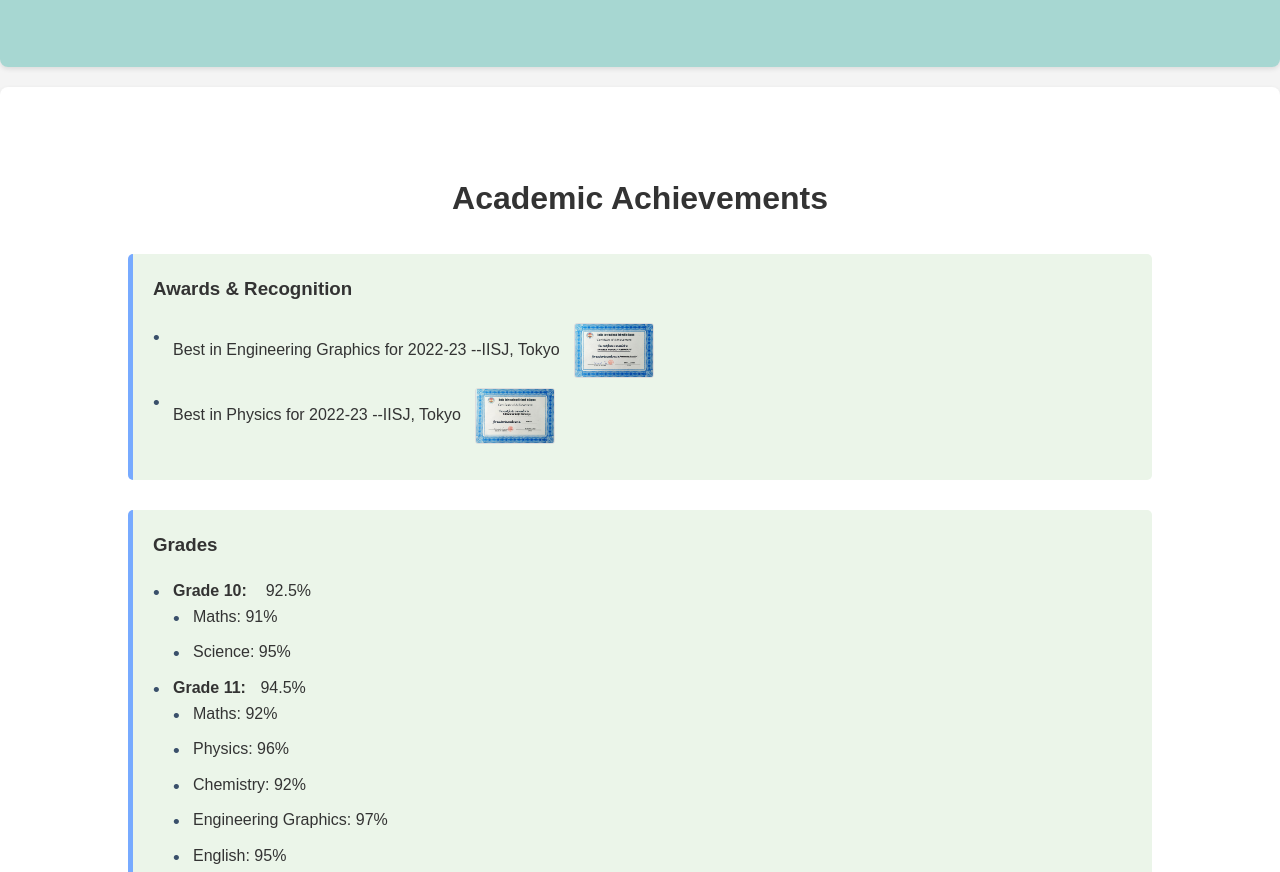
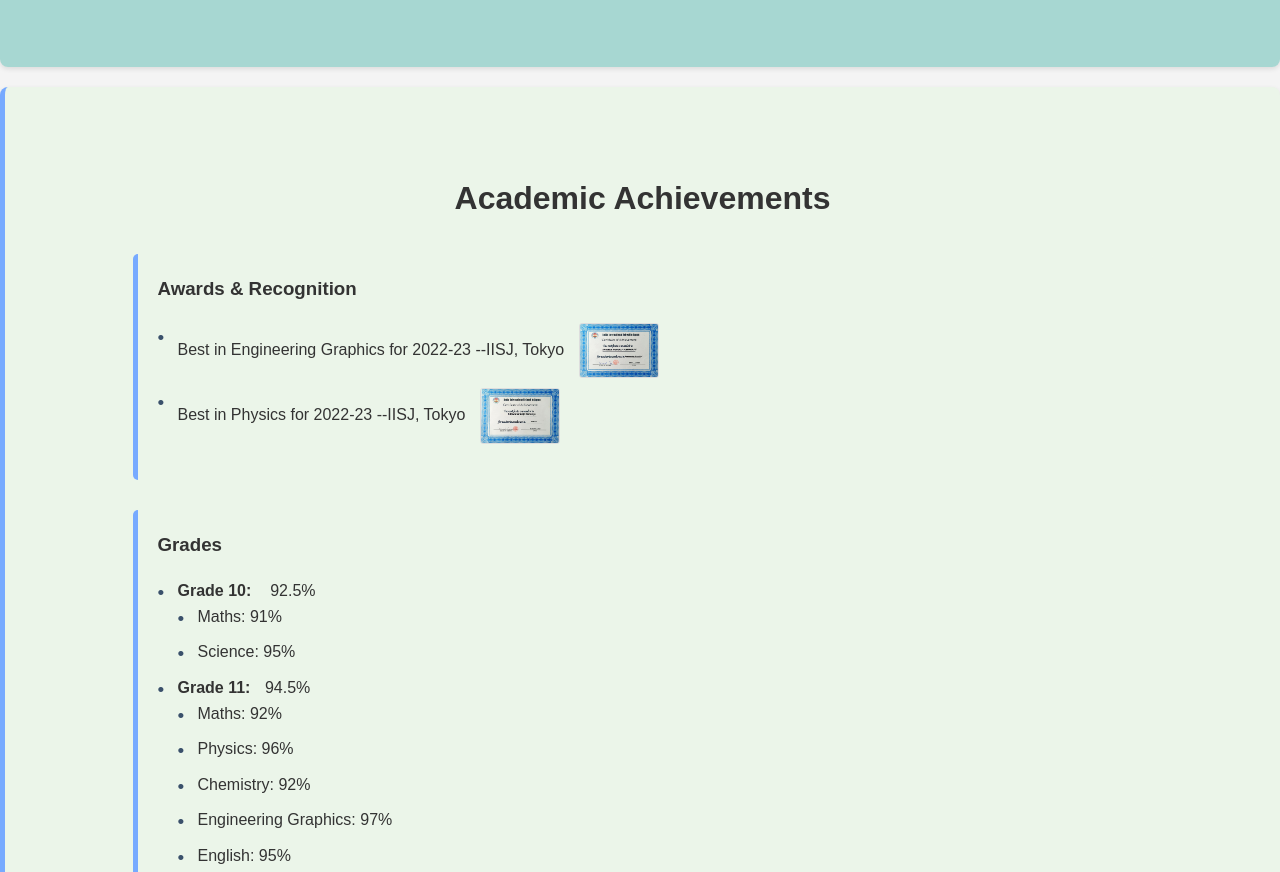
Before and after one commit to AM24102-Sripada/midterm, a plain HTML site: page index.html in a window 1280 px wide. Shown: the part 604-1476 px from the top of the page. Drawn offline with Linux system fonts and the light colour scheme.

Commit message:
Update style.css

```diff
--- a/style.css
+++ b/style.css
@@ -126,6 +126,12 @@ section h2 {
 }
 
 /* Academic Section */
+
+.academics-section {
+    background: #EBF5E9;
+    color: #333;
+    border-left: 5px solid #77aaff;
+}
 
 .tab-space {
     display: inline-block;
```
